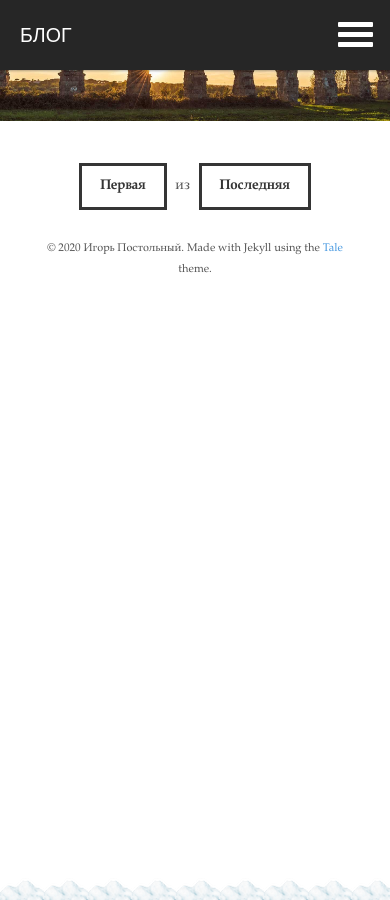
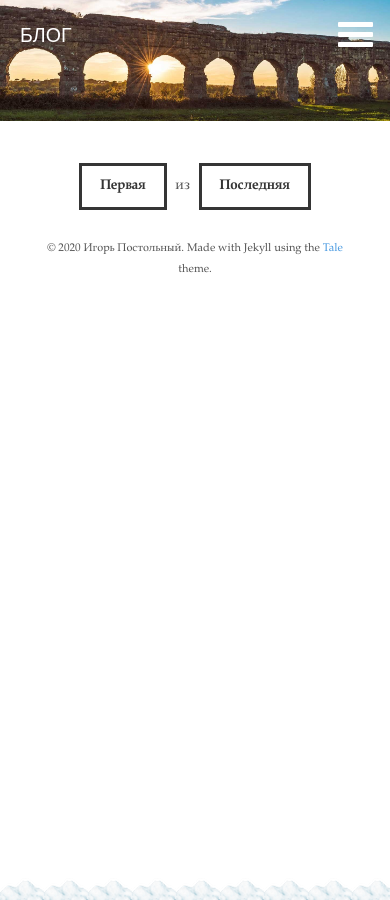
Before and after one commit to postolny/postolny.github.io, a Jekyll site: the page built from README.md, in a window 390 px wide. Built offline with Jekyll 4.4.1, drawn with Linux system fonts in a browser that asks for light colours; nearby versions of some CDN libraries; our own code applies the rules of GitHub Pages for plain Markdown files.

Commit message:
Update _layout.scss

```diff
--- a/_sass/tale/_layout.scss
+++ b/_sass/tale/_layout.scss
@@ -157,15 +157,15 @@ nav {
         }
       }
     }
-    .navigation {
-      background:transparent;
-      box-shadow:none;
-    }
   }
 
   .nav-dropdown {
     position: static;
   }
+  .navigation {
+     background:transparent;
+     box-shadow:none;
+   }
 }
 
 @media screen and (min-width: $breakpoint) {
```
